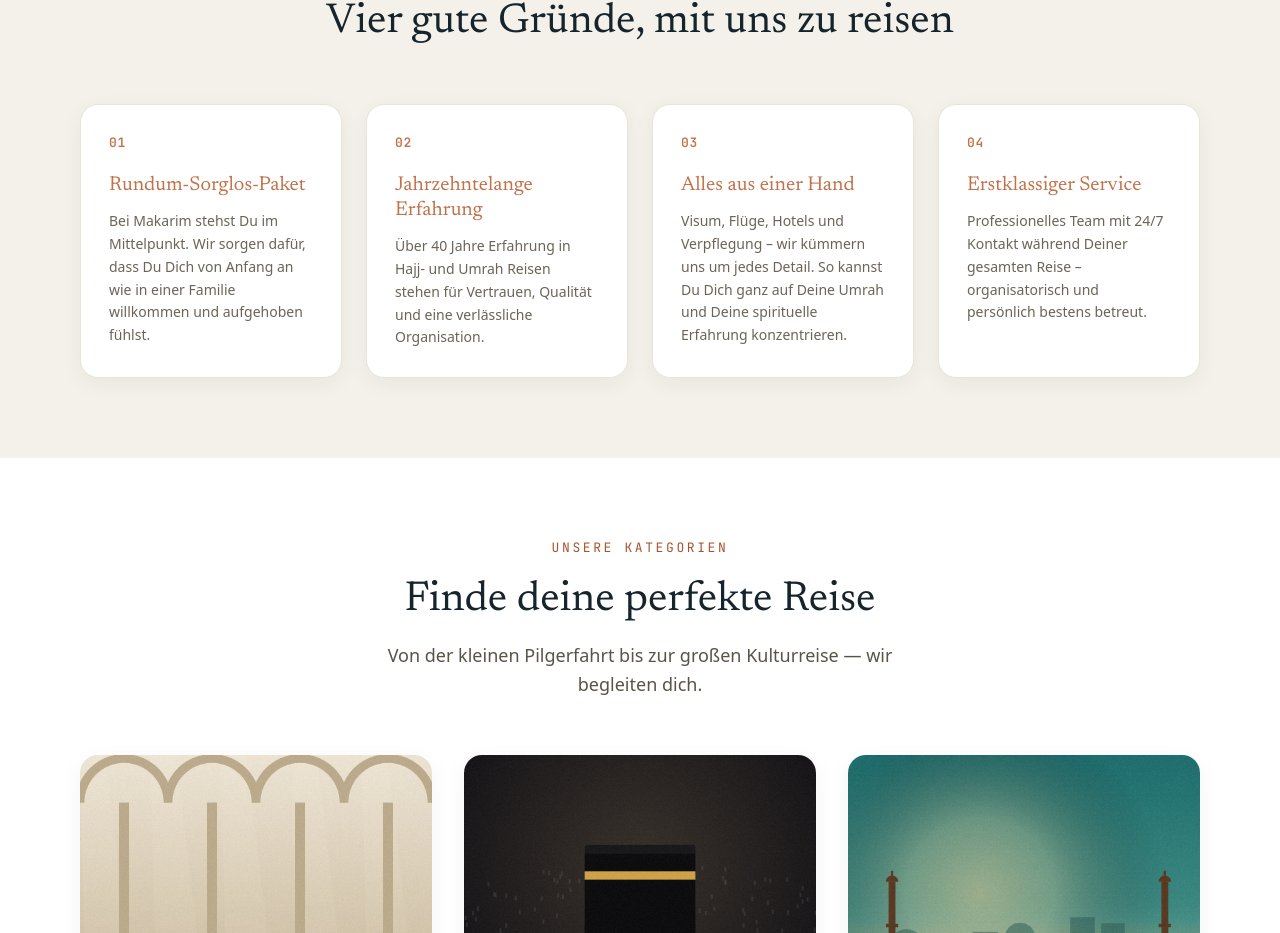
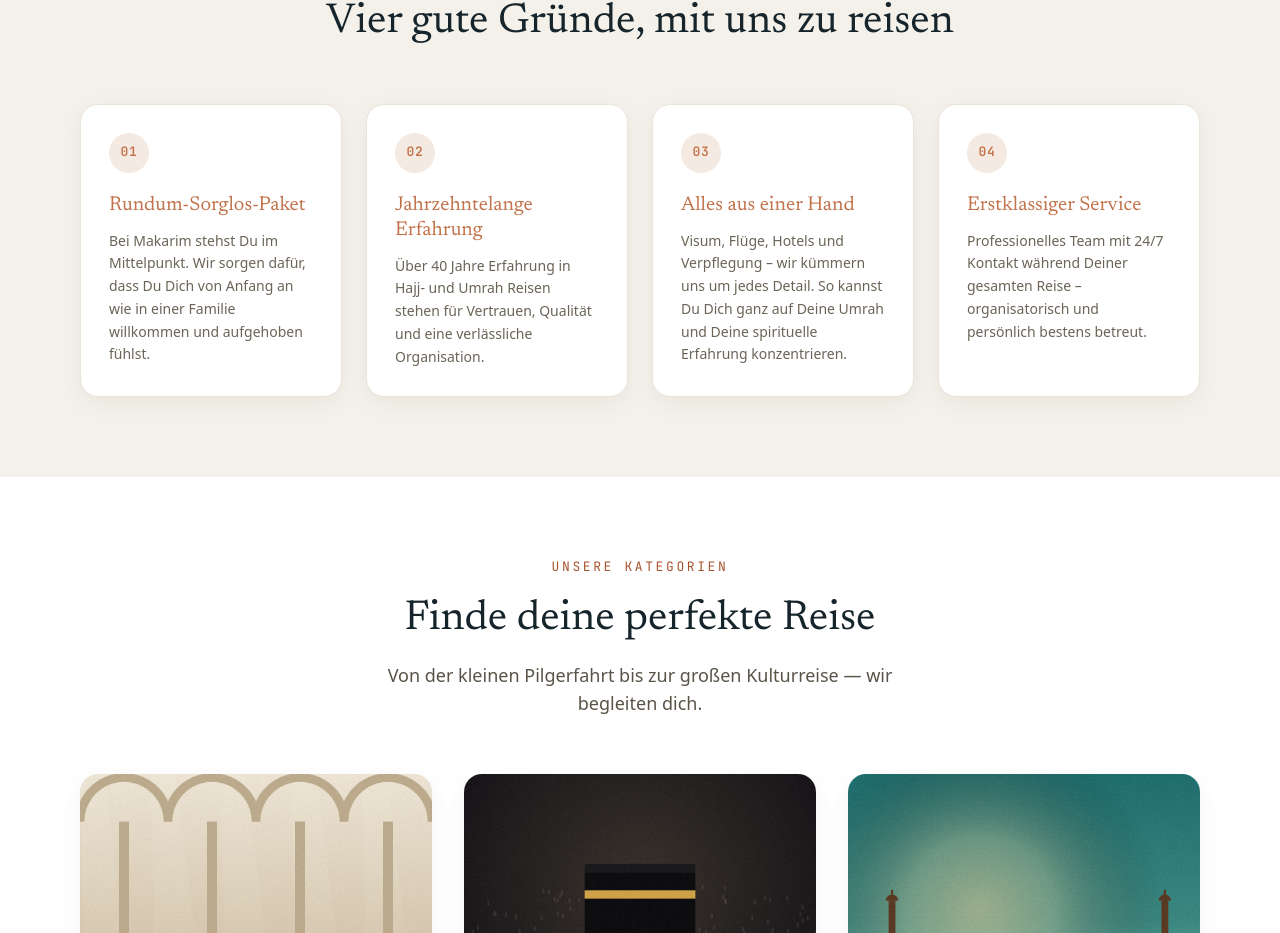
Before and after one commit to itconel2013-crypto/makarim-website, a Next.js app: page / in a window 1280 px wide. Shown: the part 1017-1950 px from the top of the page. Built offline with nearby package versions, Linux system fonts and the light colour scheme; no server answers; the database is empty.

Commit message:
fix: Über uns Bild-Überlappung +10%; Trust-Karten Nummern mit rundem Hintergrund

```diff
--- a/app/ueber-uns/page.tsx
+++ b/app/ueber-uns/page.tsx
@@ -85,7 +85,7 @@ export default async function AboutPage() {
               {about.url2 ? (
                 <div
                   className="absolute rounded-card overflow-hidden shadow-card-lg"
-                  style={{ bottom: 0, right: 0, width: '78%', aspectRatio: '3/2', border: '8px solid white' }}
+                  style={{ bottom: '10%', right: 0, width: '78%', aspectRatio: '3/2', border: '8px solid white' }}
                 >
                   <Image
                     src={about.url2}
@@ -97,7 +97,7 @@ export default async function AboutPage() {
               ) : (
                 <div
                   className="absolute rounded-card"
-                  style={{ bottom: 0, right: 0, width: '78%', aspectRatio: '3/2', border: '8px solid white', backgroundColor: '#EAE3D8' }}
+                  style={{ bottom: '10%', right: 0, width: '78%', aspectRatio: '3/2', border: '8px solid white', backgroundColor: '#EAE3D8' }}
                 />
               )}
             </div>
--- a/components/home/TrustCards.tsx
+++ b/components/home/TrustCards.tsx
@@ -43,8 +43,8 @@ export function TrustCards({ cards }: TrustCardsProps) {
             >
               {/* Badge "01", "02" … */}
               <div
-                className="font-mono font-semibold mb-5 flex-shrink-0"
-                style={{ fontSize: '13px', color: '#C2724A', letterSpacing: '0.05em' }}
+                className="font-mono font-semibold mb-5 flex-shrink-0 flex items-center justify-center"
+                style={{ width: '40px', height: '40px', borderRadius: '50%', backgroundColor: '#F5EAE1', fontSize: '13px', color: '#C2724A', letterSpacing: '0.05em' }}
               >
                 {String(idx + 1).padStart(2, '0')}
               </div>
```
